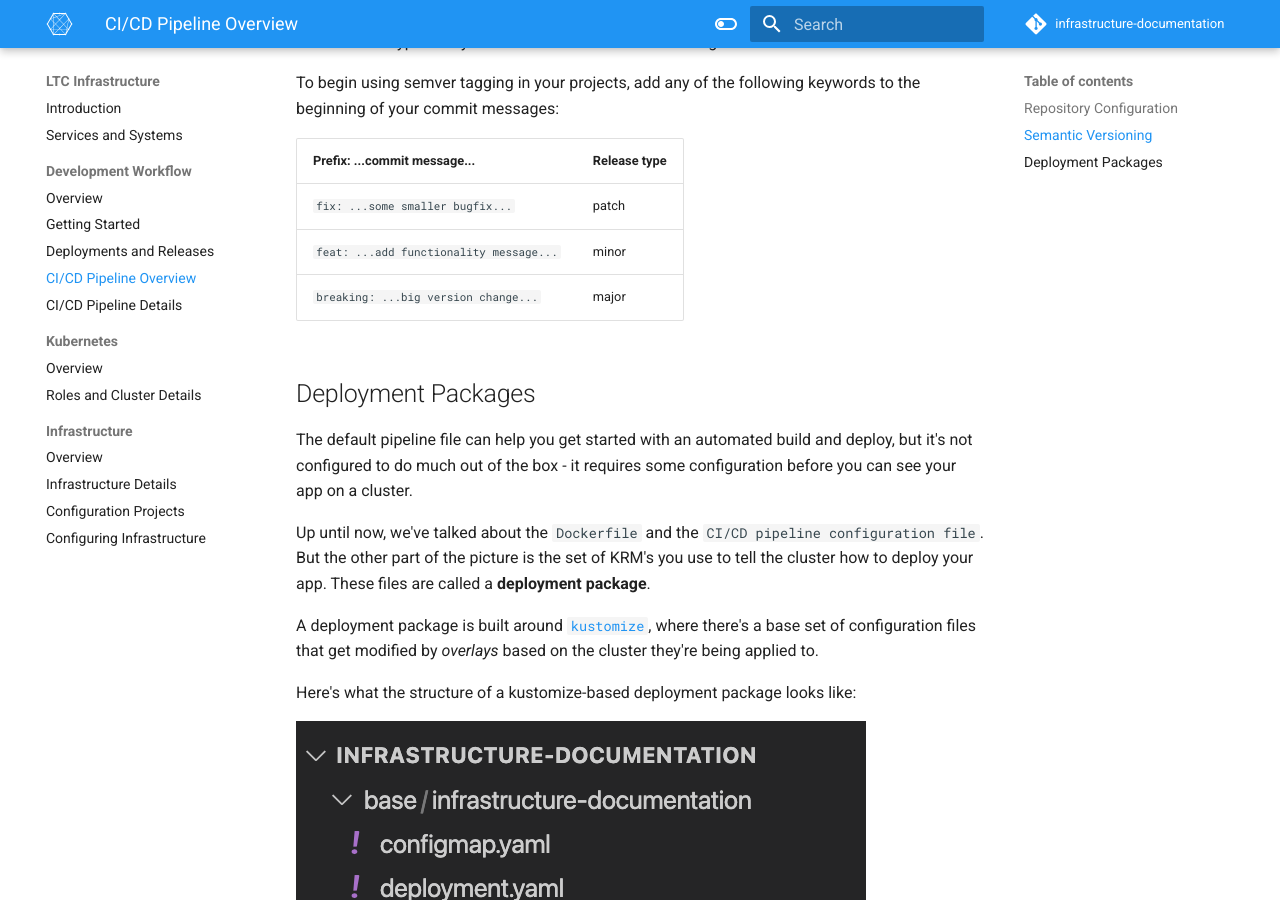
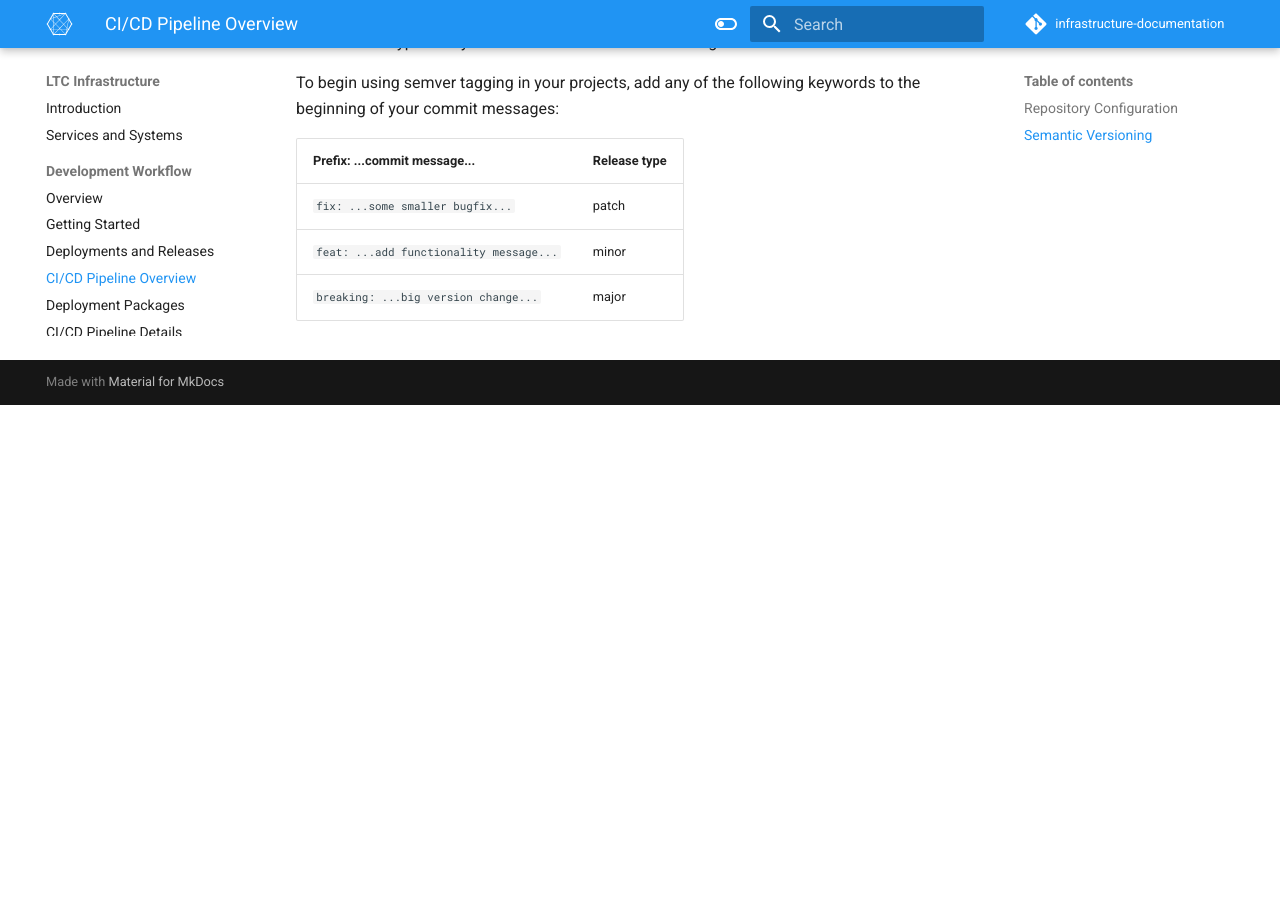
Before and after one commit to bcit-ltc/infrastructure-documentation, an MkDocs documentation site: the page built from docs/dev-workflow/pipeline-overview.md, in a window 1280 px wide and 900 px high, scrolled down 1548 px. Built offline with MkDocs 1.6.1 and Material for MkDocs 9.7.7, drawn with Linux system fonts in a browser that asks for light colours; after the commit the page ends 1953 px from its top, so only the background shows below that; some of the changed text lies outside the part shown.

```diff
--- a/docs/dev-workflow/pipeline-overview.md
+++ b/docs/dev-workflow/pipeline-overview.md
@@ -45,23 +45,3 @@
 | `fix: ...some smaller bugfix...`          | patch         |
 | `feat: ...add functionality message...`   | minor         |
 | `breaking: ...big version change...`      | major         |
-
-## Deployment Packages
-
-The default pipeline file can help you get started with an automated build and deploy, but it's not configured to do much out of the box - it requires some configuration before you can see your app on a cluster.
-
-Up until now, we've talked about the `Dockerfile` and the `CI/CD pipeline configuration file`. But the other part of the picture is the set of KRM's you use to tell the cluster how to deploy your app. These files are called a **deployment package**.
-
-A deployment package is built around [`kustomize`](https://kubectl.docs.kubernetes.io/), where there's a base set of configuration files that get modified by *overlays* based on the cluster they're being applied to.
-
-Here's what the structure of a kustomize-based deployment package looks like:
-
-![kustomized deploy package](../assets/kustomized-deploy-pkg.png)
-
-The files in the `dev` path are *patches* that configure the deployment for a `dev` cluster. Similarly, the files in the `production` path are patches for the `production` cluster.
-
-!!! tip "Creating a Deployment Package"
-
-    To have the Default CI/CD pipeline create a "generic" deployment package that you can start working with, look for the **DEPLOY_PKG_INIT** flag at the bottom of the `.gitlab-ci.yml` file and uncomment it. Commit this change to trigger the creation of a simple deployment package.
-
-Once this deployment package has been created, it can be *kustomized* to work with your app image so that it can be deployed to a cluster.
--- a/mkdocs.yml
+++ b/mkdocs.yml
@@ -66,6 +66,7 @@
     - dev-workflow/getting-started-dev.md
     - dev-workflow/deployment-release.md
     - dev-workflow/pipeline-overview.md
+    - dev-workflow/deploy-packages.md
     - dev-workflow/pipeline-details.md
   - Kubernetes:
     - kubernetes/index.md
```
Also changed, not shown: docs/dev-workflow/deploy-packages.md (added, +28 -0 lines), docs/assets/archive/dev-workflow-overview-dark.png (renamed from docs/assets/dev-workflow-overview-dark.png), docs/assets/archive/dev-workflow-overview.png (renamed from docs/assets/dev-workflow-overview.png), docs/assets/archive/git-workflow-simple-dark.png (renamed from docs/assets/git-workflow-simple-dark.png), docs/assets/archive/git-workflow-simple.png (renamed from docs/assets/git-workflow-simple.png), docs/assets/deployment-package-apply-dark.png (added), docs/assets/deployment-package-apply.png (added), docs/assets/kustomized-deploy-pkg.png, docs/dev-workflow/pipeline-details.md (line endings or trailing spaces), 10 other files.
